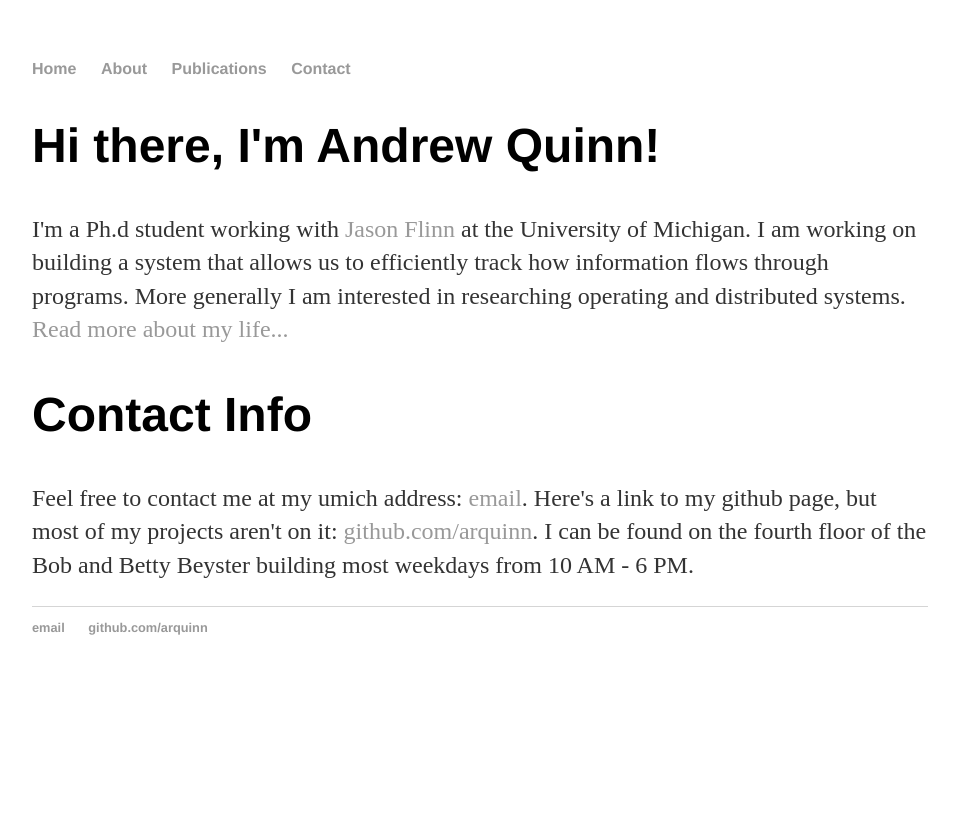
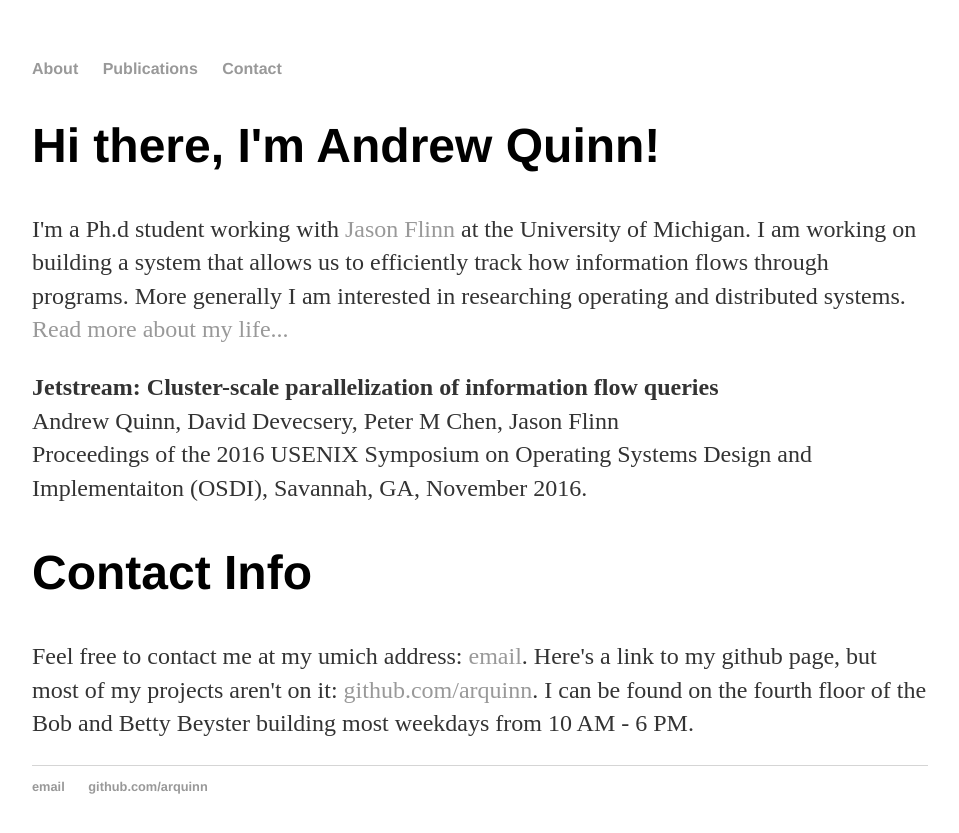
Before and after one commit to arquinn/arquinn.github.io, a Jekyll site: the page index.html, which Jekyll copies as it is, in a window 1280 px wide. Shown: the top 833 px of the page, without its empty margins (160-1119 px from the left). Built offline with Jekyll 4.4.1, drawn with Linux system fonts in a browser that asks for light colours.

Commit message:
Update index.html

```diff
--- a/index.html
+++ b/index.html
@@ -8,7 +8,6 @@
 		<body>
 			<nav>
         <ul>
-          <li><a href="/">Home</a></li>
           <li><a href="#about">About</a></li>
           <li><a href="#publications">Publications</a></li>
           <li><a href="#contact">Contact</a></li>
@@ -18,6 +17,15 @@
 			<div class="blurb">
 				<h1>Hi there, I'm Andrew Quinn!</h1>
 				<p>I'm a Ph.d student working with <a href="http://web.eecs.umich.edu/~jflinn/">Jason Flinn</a> at the University of Michigan. I am working on building a system that allows us to efficiently track how information flows through programs. More generally I am interested in researching operating and distributed systems. <a href="/about">Read more about my life...</a></p>
+			</div><!-- /.blurb -->
+		</section>
+		<section id="Pubilcations">
+			<div class="blurb">
+			<p><strong>Jetstream: Cluster-scale parallelization of information flow queries</strong><br>
+			Andrew Quinn, David Devecsery, Peter M Chen, Jason Flinn <br>
+			Proceedings of the 2016 USENIX Symposium on Operating Systems Design and Implementaiton (OSDI), Savannah, GA, November 2016.
+			</p>
+
 			</div><!-- /.blurb -->
 		</section>
 
```
